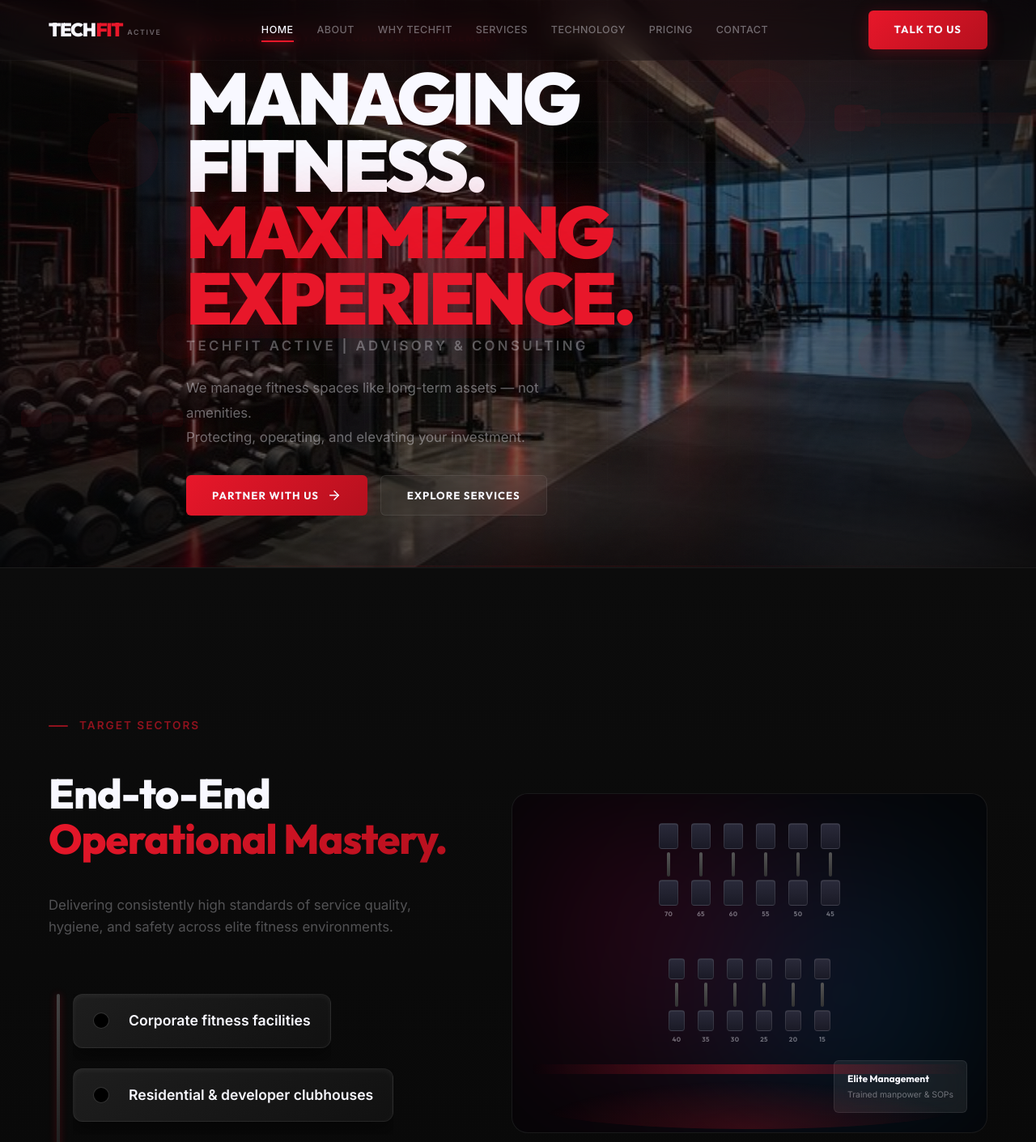
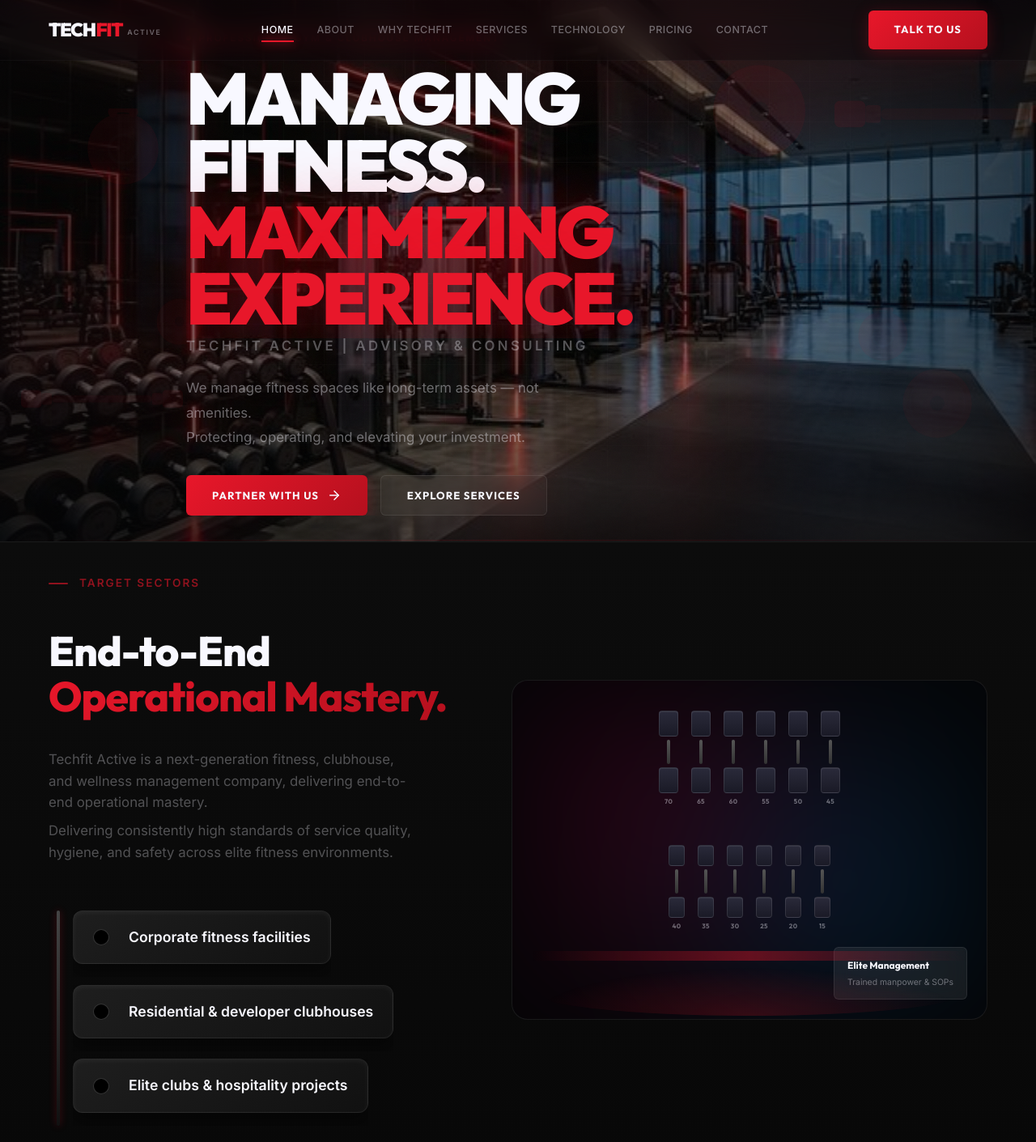
Before and after one commit to rahilmemdani/tech-fit, a React (Vite) app: page / in a window 1280 px wide. Shown: the top 1411 px of the page at 81% size. Built offline with nearby package versions, Linux system fonts and the light colour scheme.

Commit message:
Made second section better

```diff
--- a/src/pages/Home.css
+++ b/src/pages/Home.css
@@ -9,12 +9,12 @@
 /* ══ HERO ══ */
 .hero {
     position: relative;
-    min-height: 85vh;
+    min-height: 80vh;
     display: flex;
     flex-direction: column;
     justify-content: center;
     padding-top: 2rem;
-    padding-bottom: 4rem;
+    padding-bottom: 2rem;
     overflow: hidden;
 }
 
@@ -536,7 +536,7 @@
 .showcase-section__content {
     max-width: 1240px;
     margin: 0 auto;
-    padding: clamp(4rem, 8vh, 7rem) clamp(1rem, 4vw, 2.5rem);
+    padding: clamp(2rem, 5vh, 4rem) clamp(1rem, 4vw, 2.5rem);
     display: grid;
     grid-template-columns: 1.1fr 0.9fr;
     gap: 4rem;
@@ -550,15 +550,21 @@
 
 .showcase-body {
     font-size: 1rem;
-    line-height: 1.8;
+    line-height: 1.7;
     color: var(--color-white-muted);
-    margin: 1.25rem 0;
+    margin: 1rem 0 0.5rem;
     max-width: 500px;
+}
+
+.showcase-body--sm {
+    font-size: 0.9rem;
+    opacity: 0.7;
+    margin-top: 0.5rem;
 }
 
 /* ── WEIGHT STACK ── */
 .weight-stack {
-    margin-top: 2.5rem;
+    margin-top: 2rem;
     position: relative;
     padding-left: 1.5rem;
     display: flex;
@@ -846,7 +852,7 @@
 
 /* ── PROMISE SECTION ── */
 .promise-section {
-    padding: clamp(4rem, 8vh, 7rem) 0;
+    padding: clamp(2.5rem, 6vh, 4.5rem) 0;
     background: var(--color-black);
 }
 
@@ -983,7 +989,7 @@
 /* ══ HOME CTA ══ */
 .home-cta {
     position: relative;
-    min-height: 50vh;
+    min-height: 40vh;
     display: flex;
     align-items: center;
     overflow: hidden;
@@ -1224,8 +1230,8 @@
 
 /* SECTION BASE */
 
+/* Consolidating redundant showcase section styles */
 .showcase-section {
-    padding: 120px 0;
     background: linear-gradient(to bottom, #0c0c0c, #080808);
     position: relative;
     overflow: hidden;
--- a/src/pages/Home.tsx
+++ b/src/pages/Home.tsx
@@ -152,6 +152,9 @@
                         </Reveal>
                         <Reveal delay={0.2}>
                             <p className="showcase-body">
+                                Techfit Active is a next-generation fitness, clubhouse, and wellness management company, delivering end-to-end operational mastery.
+                            </p>
+                            <p className="showcase-body showcase-body--sm">
                                 Delivering consistently high standards of service quality, hygiene, and safety across elite fitness environments.
                             </p>
                         </Reveal>
```
